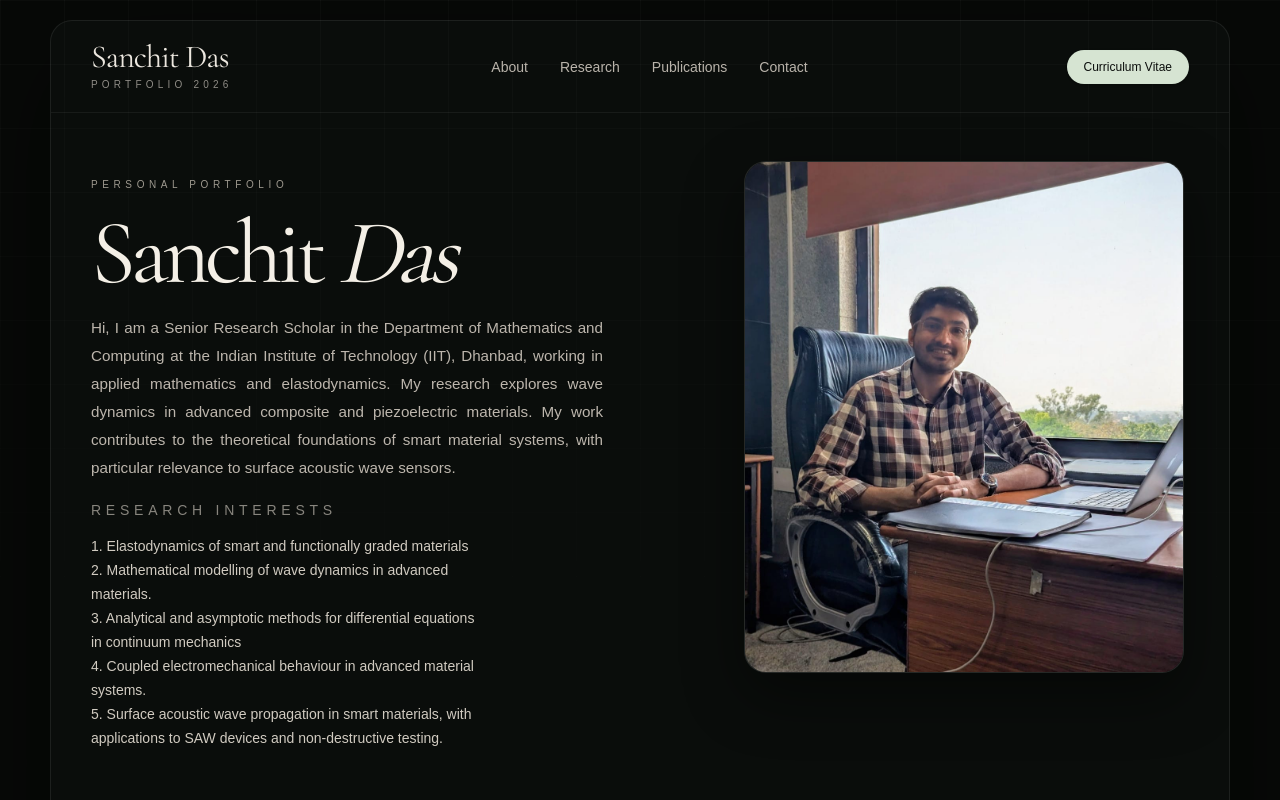
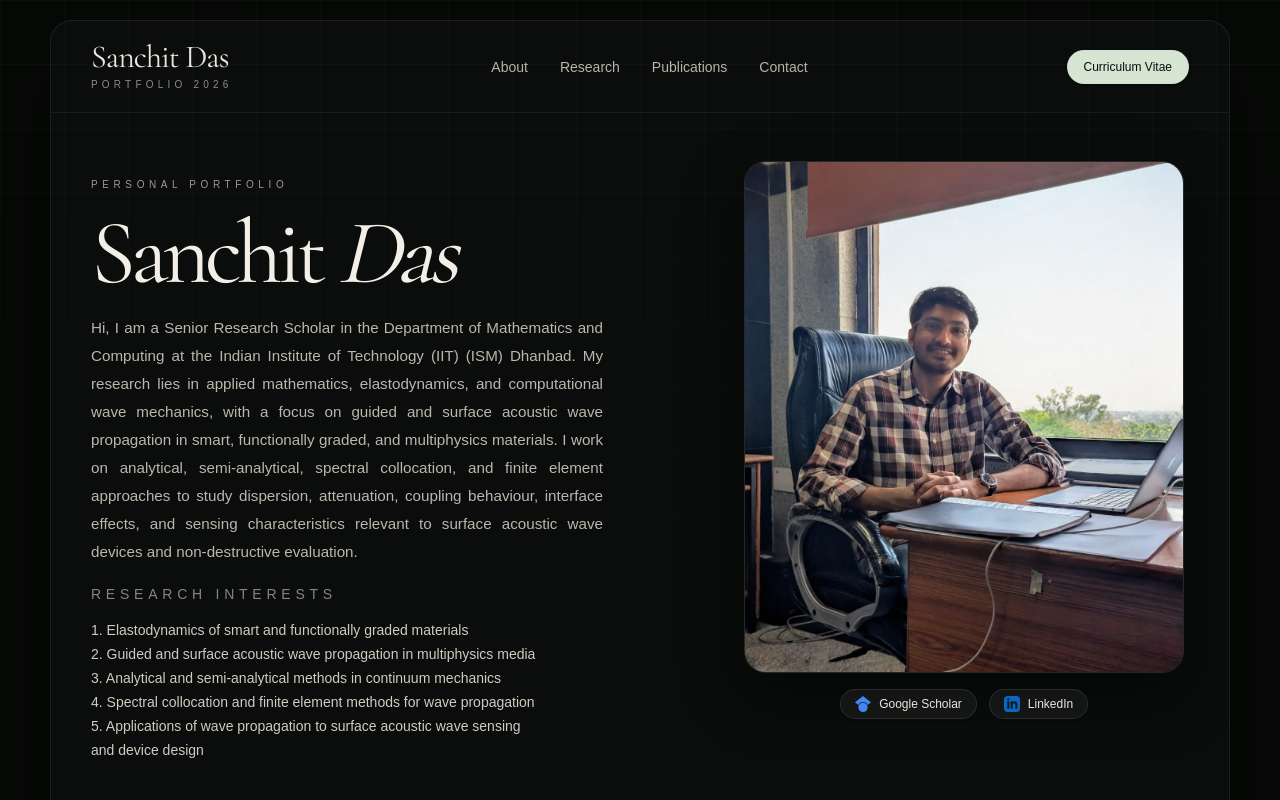
Before and after one commit to himanshuiitd-ism/sanchitdaas, a Next.js app: page / in a window 1280 px wide. Shown: the top 800 px of the page. Built offline with nearby package versions, Linux system fonts and the light colour scheme.

Commit message:
feat: add initial page component for Sanchit Das portfolio and research website

```diff
--- a/src/app/page.tsx
+++ b/src/app/page.tsx
@@ -1,7 +1,7 @@
 "use client";
 
 import Image from "next/image";
-import { useEffect, useState } from "react";
+import { useEffect, useState, useRef } from "react";
 
 type SectionItem = {
   label: string;
@@ -100,7 +100,19 @@ export default function Home() {
     return () => {
       clearInterval(slideTimer);
     };
-  }, []);
+  }, [publicationIndex]);
+
+  const selectPublication = (index: number) => {
+    setPublicationIndex(index);
+  };
+
+  const showPreviousPublication = () => {
+    setPublicationIndex((prev) => (prev - 1 + publications.length) % publications.length);
+  };
+
+  const showNextPublication = () => {
+    setPublicationIndex((prev) => (prev + 1) % publications.length);
+  };
 
   const handleSubmit = async (e: React.FormEvent) => {
     e.preventDefault();
@@ -130,14 +142,6 @@ export default function Home() {
   };
 
   const activePublication = publications[publicationIndex];
-
-  const showPreviousPublication = () => {
-    setPublicationIndex((prev) => (prev - 1 + publications.length) % publications.length);
-  };
-
-  const showNextPublication = () => {
-    setPublicationIndex((prev) => (prev + 1) % publications.length);
-  };
 
   return (
     <main className="min-h-screen bg-[#070907] px-3 py-3 text-[#ece7df] sm:px-4 sm:py-4 lg:px-5 lg:py-5">
@@ -186,18 +190,18 @@ export default function Home() {
         Sanchit <span className="italic">Das</span>
       </h1>
       <p className="max-w-lg text-sm leading-7 text-[#bdb6ad] sm:text-[0.95rem] text-justify">
-  Hi, I am a Senior Research Scholar in the Department of Mathematics and Computing at the Indian Institute of Technology (IIT), Dhanbad, working in applied mathematics and elastodynamics. My research explores wave dynamics in advanced composite and piezoelectric materials. My work contributes to the theoretical foundations of smart material systems, with particular relevance to surface acoustic wave sensors.
+ Hi, I am a Senior Research Scholar in the Department of Mathematics and Computing at the Indian Institute of Technology (IIT) (ISM) Dhanbad. My research lies in applied mathematics, elastodynamics, and computational wave mechanics, with a focus on guided and surface acoustic wave propagation in smart, functionally graded, and multiphysics materials. I work on analytical, semi-analytical, spectral collocation, and finite element approaches to study dispersion, attenuation, coupling behaviour, interface effects, and sensing characteristics relevant to surface acoustic wave devices and non-destructive evaluation.
 </p>
     </div>
 
-    <div className="max-w-sm space-y-3 text-sm leading-6 text-[#d1cbc1]">
+    <div className="max-w-md space-y-3 text-sm leading-6 text-[#d1cbc1]">
       <p className="uppercase tracking-[0.34em] text-[#88857e]">Research Interests</p>
       <ul>
         <li>1. Elastodynamics of smart and functionally graded materials</li>
-        <li>2. Mathematical modelling of wave dynamics in advanced materials.</li>
-        <li>3. Analytical and asymptotic methods for differential equations in continuum mechanics</li>
-        <li>4. Coupled electromechanical behaviour in advanced material systems.</li>
-        <li>5. Surface acoustic wave propagation in smart materials, with applications to SAW devices and non-destructive testing.</li>
+        <li>2. Guided and surface acoustic wave propagation in multiphysics media</li>
+        <li>3. Analytical and semi-analytical methods in continuum mechanics</li>
+        <li>4. Spectral collocation and finite element methods for wave propagation</li>
+        <li>5. Applications of wave propagation to surface acoustic wave sensing and device design</li>
       </ul>
     </div>
   </div>
@@ -532,6 +536,35 @@ function ImageReveal() {
           Images auto-switch every 5-10 seconds
         </div> */}
       </div>
+
+      {/* Social Links */}
+      <div className="mt-4 flex items-center justify-center gap-3">
+        <a
+          href="https://scholar.google.com/citations?user=imZYLccDkGIC&hl=en&oi=ao"
+          target="_blank"
+          rel="noopener noreferrer"
+          className="inline-flex items-center gap-2 rounded-full border border-white/10 bg-white/5 px-3.5 py-1.5 text-xs font-medium text-[#ece7df] shadow-sm backdrop-blur-sm transition-all hover:-translate-y-0.5 hover:border-[#4285F4]/40 hover:bg-[#4285F4]/10 hover:text-white active:translate-y-0"
+          title="Google Scholar Profile"
+        >
+          <svg className="h-4 w-4 fill-current text-[#4285F4]" viewBox="0 0 24 24">
+            <path d="M12 24a7 7 0 1 1 0-14 7 7 0 0 1 0 14zm0-24L0 9.5l4.838 3.94A8 8 0 0 1 12 9a8 8 0 0 1 7.162 4.44L24 9.5z" />
+          </svg>
+          <span>Google Scholar</span>
+        </a>
+
+        <a
+          href="https://www.linkedin.com/in/sanchit-dass-853561248"
+          target="_blank"
+          rel="noopener noreferrer"
+          className="inline-flex items-center gap-2 rounded-full border border-white/10 bg-white/5 px-3.5 py-1.5 text-xs font-medium text-[#ece7df] shadow-sm backdrop-blur-sm transition-all hover:-translate-y-0.5 hover:border-[#0A66C2]/40 hover:bg-[#0A66C2]/10 hover:text-white active:translate-y-0"
+          title="LinkedIn Profile"
+        >
+          <svg className="h-4 w-4 fill-current text-[#0A66C2]" viewBox="0 0 24 24">
+            <path d="M19 0h-14c-2.761 0-5 2.239-5 5v14c0 2.761 2.239 5 5 5h14c2.762 0 5-2.239 5-5v-14c0-2.761-2.238-5-5-5zm-11 19h-3v-11h3v11zm-1.5-12.268c-.966 0-1.75-.79-1.75-1.764s.784-1.764 1.75-1.764 1.75.79 1.75 1.764-.783 1.764-1.75 1.764zm13.5 12.268h-3v-5.604c0-3.368-4-3.113-4 0v5.604h-3v-11h3v1.765c1.396-2.586 7-2.777 7 2.476v6.759z" />
+          </svg>
+          <span>LinkedIn</span>
+        </a>
+      </div>
     </div>
   );
 }
```
